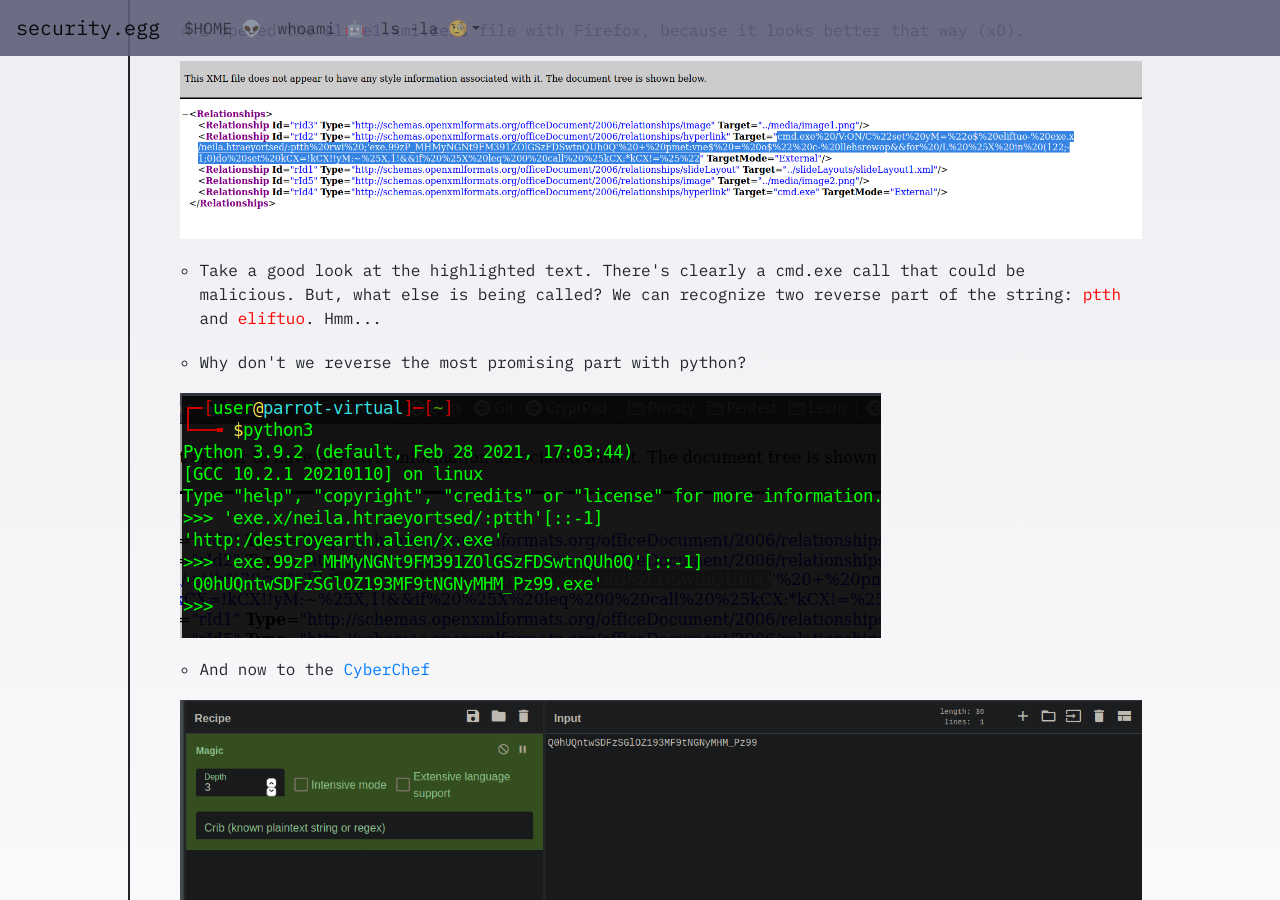
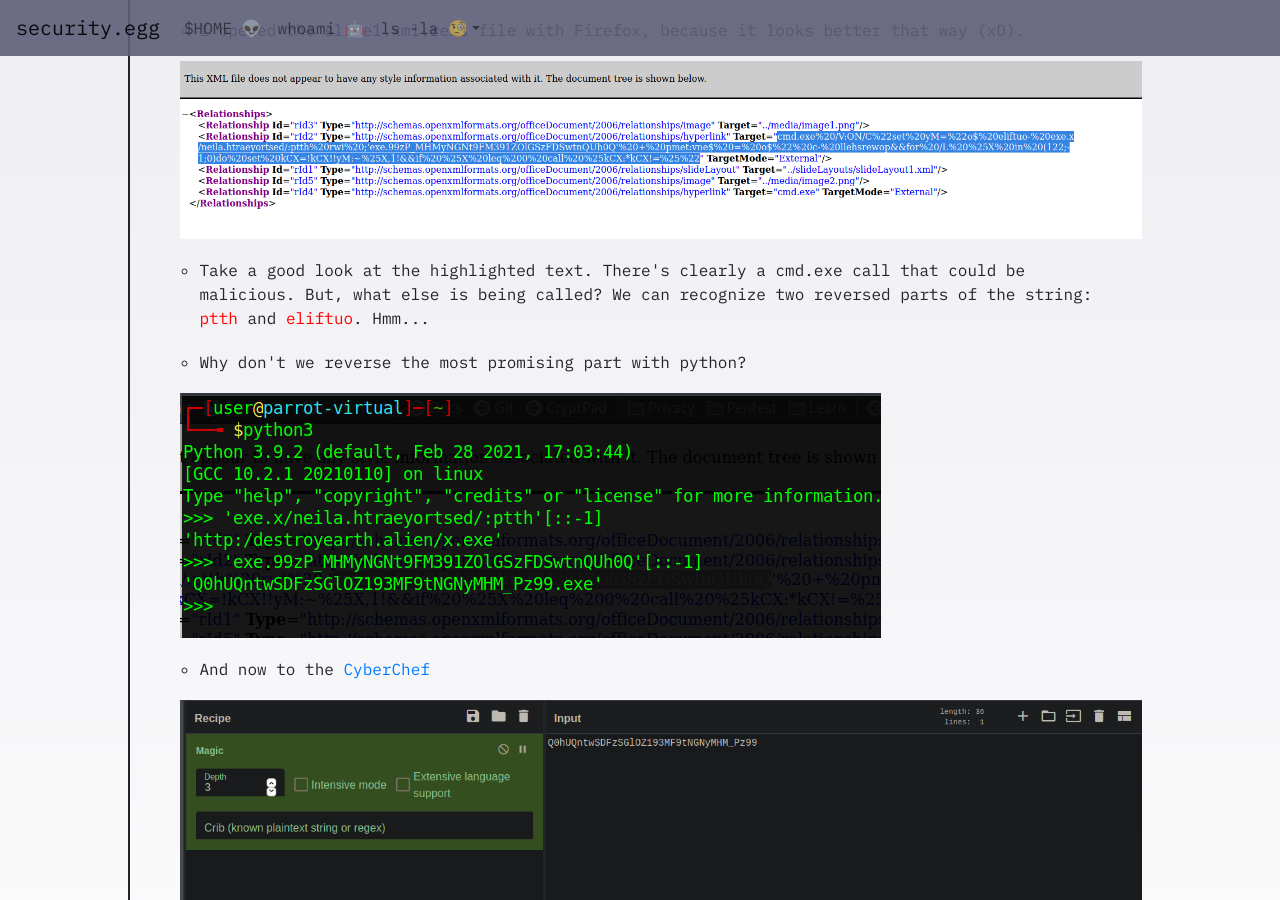
Before and after one commit to security-egg/securityegg, a Jekyll site: the page built from _posts/2021-04-28-cyber-apocalypse-ctf.md, in a window 1280 px wide and 900 px high, scrolled down 3129 px. Built offline with Jekyll 4.4.1, drawn with Linux system fonts in a browser that asks for light colours; nearby versions of some CDN libraries.

Commit message:
Update 2021-04-28-cyber-apocalypse-ctf.md

```diff
--- a/_posts/2021-04-28-cyber-apocalypse-ctf.md
+++ b/_posts/2021-04-28-cyber-apocalypse-ctf.md
@@ -98,8 +98,8 @@ INSSEC</a> of the University of West Attica. Thankfully, INSSEC has a lot of goo
 	</li>
 	<img src="/securityegg/assets/images/ctfs/cyberapocalypse/encoded_exe.png" alt="#" style="max-width: 100%">
 	<li style="margin: 2%">
-		Take a good look at the highlighted text. There's clearly a cmd.exe call that could be malicious. But, what else is being called? We can recognize two reverse
-		part of the string: <span style="color:red">ptth</span> and <span style="color:red">eliftuo</span>. Hmm...
+		Take a good look at the highlighted text. There's clearly a cmd.exe call that could be malicious. But, what else is being called? We can recognize two reversed
+		parts of the string: <span style="color:red">ptth</span> and <span style="color:red">eliftuo</span>. Hmm...
 	</li>
 	<li style="margin: 2%">
 		Why don't we reverse the most promising part with python?
```
